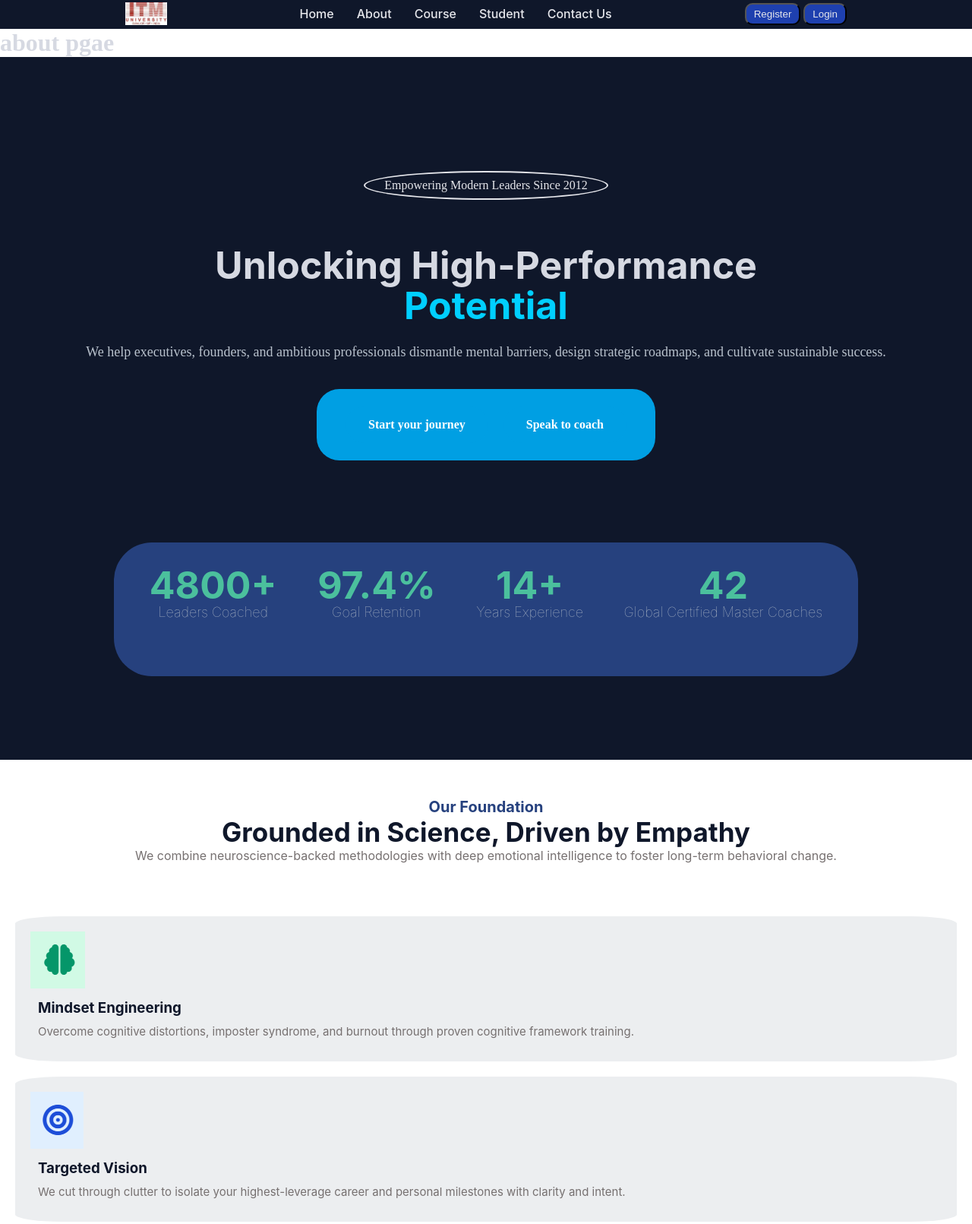
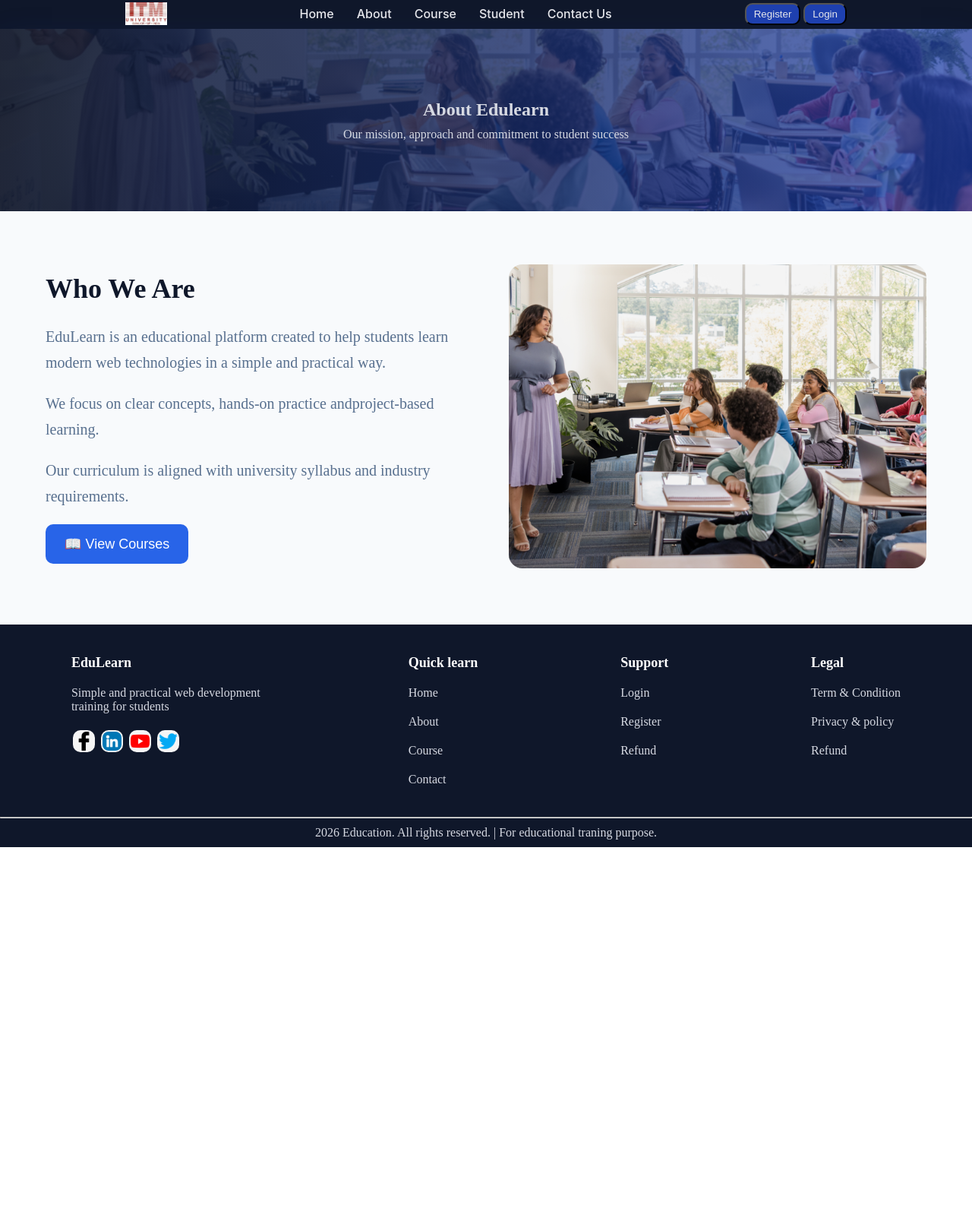
Before and after one commit to ayushagar0101-svg/MIni_Project_EduLearn, a plain HTML site: page about.html in a window 1280 px wide. Shown: the part 2-1613 px from the top of the page at 76% size. After the commit the page ends 1117 px from the top, so only its background shows below. Drawn offline with Linux system fonts and the light colour scheme.

Commit message:
landing_page

```diff
--- a/about.html
+++ b/about.html
@@ -28,62 +28,32 @@
         </header>
     </section>
     <main>
-        <h1>about pgae </h1>
 
-        <div class="main-div">
-          <div class="head">Empowering Modern Leaders Since 2012</div>
-          <h1>Unlocking High-Performance
-          <span class="highlight">
-            Potential
-          </span></h1>
-          <p>We help executives, founders, and ambitious professionals dismantle mental
-            barriers, design strategic roadmaps, and cultivate sustainable success.</p>
-            <div class="btn1">
-            <a href="#" class="btn1">Start your journey</a>
-             <!-- <button>Start your journey</button> -->
-            <a href="./contact.html" class="btn1">Speak to coach</a>
-            </div>
-            <div class="div-item">
-              <h1>4800+<p>Leaders Coached</p></h1>
-              <h1>97.4%<p>Goal Retention</p></h1>
-              <h1>14+<p>Years Experience</p></h1>
-              <h1>42<p>Global Certified Master Coaches</p></h1>
-            </div>
+      <section class="hero-section">
+        <div class="hero-box">
+          <h1>About Edulearn</h1>
+          <p>Our mission, approach and commitment to student success</p>
         </div>
-      <div>
-         <div class="mid-div">
-            <h6>Our Foundation</h6>
-            <h3>Grounded in Science, Driven by Empathy</h3>
-            <p>We combine neuroscience-backed methodologies with deep emotional intelligence to foster long-term behavioral change.</p>
+      </section>
+      <section class="about-section">
+
+    <div class="about-content">
+
+        <div class="about-text">
+            <h2>Who We Are</h2>
+            <p>EduLearn is an educational platform created to help students learn modern web technologies in a simple and practical way.</p>
+            <p>We focus on clear concepts, hands-on practice andproject-based learning.</p>
+            <p> Our curriculum is aligned with university syllabus and industry requirements.</p>
+            <button class="course-btn">📖 View Courses</button>
         </div>
-        <div class="div1">
-          <img src="./images/brain.png" alt="">
-          <h3>Mindset Engineering</h3>
-          <p>Overcome cognitive distortions, imposter syndrome, and burnout through proven cognitive framework training.</p>
+
+        <div class="about-image">
+            <img src="../images/about_page/image1.png" alt="Students learning">
         </div>
-         <div class="div1">
-          <img src="./images/target.png" alt="">
-          <h3>Targeted Vision</h3>
-          <p>We cut through clutter to isolate your highest-leverage career and personal milestones with clarity and intent.</p>
-        </div>
-        <div class="div1">
-          <img src="./images/rocket.png" alt="">
-          <h3>Relentless Execution</h3>
-          <p>A strategic goal is useless without accountability. We provide structured weekly sprints and actionable metrics.</p>
-        </div>
-      </div>
 
-      <div class="lower_div">
-        <div class="lower_div1">
-          <h6>How We Coach</h6>
-          <h3>The 4-Step Aura Blueprint</h3>
-        </div>
-        <div class="lower_div2">
-          <h3>01</h3>
-          <h6>Diagnosis & Audit</h6>
-          <p>Deep-dive 360 assessment to pinpoint core bottlenecks, values, and strengths.</p>
-        </div>
-      </div>
+    </div>
+
+</section>
     </main>
 
     <!-- footer -->
--- a/css/about.css
+++ b/css/about.css
@@ -120,153 +120,87 @@
 
         /* Main Section */
 
-        .main-div{
-            background-color:#0F172A;
-            min-height: 650;
+         .hero-section {
+    height: 30vh;
+
+    background-image:
+        linear-gradient(
+            90deg,
+            rgba(15, 23, 42, 0.90) 0%,
+            rgba(30, 64, 175, 0.70) 100%
+        ),
+        url('../images/about_page/image1.png');
+
+    background-position: center;
+    background-repeat: no-repeat;
+    background-size: cover;
+
+    box-shadow: 0 20px 45px rgba(30, 64, 175, 0.22);
+}
+
+.hero-box {
+    display: flex;
+    flex-direction: column;
+    justify-content: center;
+    align-items: center;
+    gap: 10px;
+    height: 100%;
+    color: white;
     text-align: center;
-            color: white;
-            padding: 50px;
-            /* margin-bottom: 40px; */
+}
 
+.about-section {
+    padding: 70px 60px;
+    background-color: #f8fafc;
 }
-        .head{
-            color: #E5E6EB;
-            margin: 100px auto 50px;
-            border: 2px solid #E5E6EB;
-            border-radius: 50%;
-            display: inline-block;
-            padding: 8px 25px;
 
+.about-content {
+    display: flex;
+    align-items: center;
+    gap: 60px;
+}
 
+/* Left side */
+.about-text {
+    width: 50%;
 }
-        .main-div h1 {
-           font-size: 50px;
-           line-height: 1.05;
-           margin: 10px auto 25px;
-           max-width: 800px;
-           font-family:  Inter, "Segoe UI", sans-serif;
+
+.about-text h2 {
+    font-size: 36px;
+    color: #0f172a;
+    margin-bottom: 25px;
 }
-        .highlight{
-            color: #00cfff;
-        }
-        .main-div p{
-            font-size: 18px;
-            color: #b8c1cc;
-            max-width: 750;
-            margin: 0 auto 30px;
 
+.about-text p {
+    font-size: 20px;
+    line-height: 1.7;
+    color: #58708f;
+    margin-bottom: 20px;
 }
 
 /* Button */
-
-
-         .btn1{
-            display: inline-block;
-            padding: 15px 30px;
-            border-radius: 30px;
-            text-decoration: none;
-            margin: 8px;
-            font-weight: bold;
-            background-color: #009fe3;
+.course-btn {
+    padding: 15px 25px;
+    background-color: #2864e8;
     color: white;
-         }
-          .btn1 :hover{
-            color:#0F172A;
-            background-color:white ;
-          }
-          .div-item{
-            background-color: #26417e;
-            display: flex;
-            border-radius: 50px;
-            padding: 20px;
-            margin: 100px;
-            margin-bottom: 60px;
-          }
-          .div-item p{
-           font-weight: 100;
+    border: none;
+    border-radius: 10px;
+    font-size: 18px;
+    cursor: pointer;
 }
 
-          .div-item h1 {
-            color: #4bc09d;
+.course-btn:hover {
+    background-color: #1e40af;
 }
 
-          .mid-div{
-             background-color:white;
-            min-height: 650;
-            text-align: center;
-            /* color: white; */
-            padding: 50px;
-
-          }
-          .mid-div h6{
-            color:#26417e;
-            font-size: 20px;
-            font-family:Inter, "Segoe UI", sans-serif ;
-          }
-          .mid-div h3{
-            color: #0F172A;
-            font-family:Inter, "Segoe UI", sans-serif;
-            font-size: 35px;
-          }
-          .mid-div p{
-            color: rgb(118, 112, 112);
-            font-family:Inter, "Segoe UI", sans-serif;
-          }
-          .div1{
-            padding: 20px;
-            margin: 20px;
-            background-color: rgb(236, 238, 240);
-            border-radius: 5%;
-          }
-          .div1 h3{
-            margin: 10px;
-            color: #0F172A;
-            font-family:Inter, "Segoe UI", sans-serif;
-          }
-          .div1 p{
-            margin: 10px;
-            color: rgb(118, 112, 112);
-            font-family:Inter, "Segoe UI", sans-serif;
-            font-size: 15px;
-         }
-         .lower_div{
-            background-color:#0F172A;
-            padding: 20px;
+/* Right side */
+.about-image {
+    width: 50%;
 }
 
-         .lower_div1{
-            min-height: 650;
-            text-align: center;
-            font-size: 20px;
-            padding: 50px;
+.about-image img {
+    width: 100%;
+    height: 400px;
+    object-fit: cover;
+    border-radius: 18px;
 }
-         .lower_div1 h6{
-          color:#7b95d4;
-          font-family:Inter, "Segoe UI", sans-serif;
-          gap: 10px;
-         }
-         .lower_div2{
-            border: white;
-            background-color:#15264f;
-            padding: 5%;
-            margin: 20px;
-            border-radius: 5%;
-         }
-
-          .lower_div2 h3{
-            margin: 10px;
-            color: #273658;
-            font-size: 50px;
-            font-family:Inter, "Segoe UI", sans-serif;
-         }
-         .lower_div2 h6{
-            color:white;
-            font-size: 15px;
-            font-family:Inter, "Segoe UI", sans-serif ;
-         }
-         .lower_div2 p{
-           margin: 10px;
-            color: white;
-            font-family:Inter, "Segoe UI", sans-serif;
-            font-size: 15px;
-         }
```
Also changed, not shown: images/about_page/image1.png (added), images/about_page/image2.png (added). Lines whose indentation alone changed are shown as unchanged.
